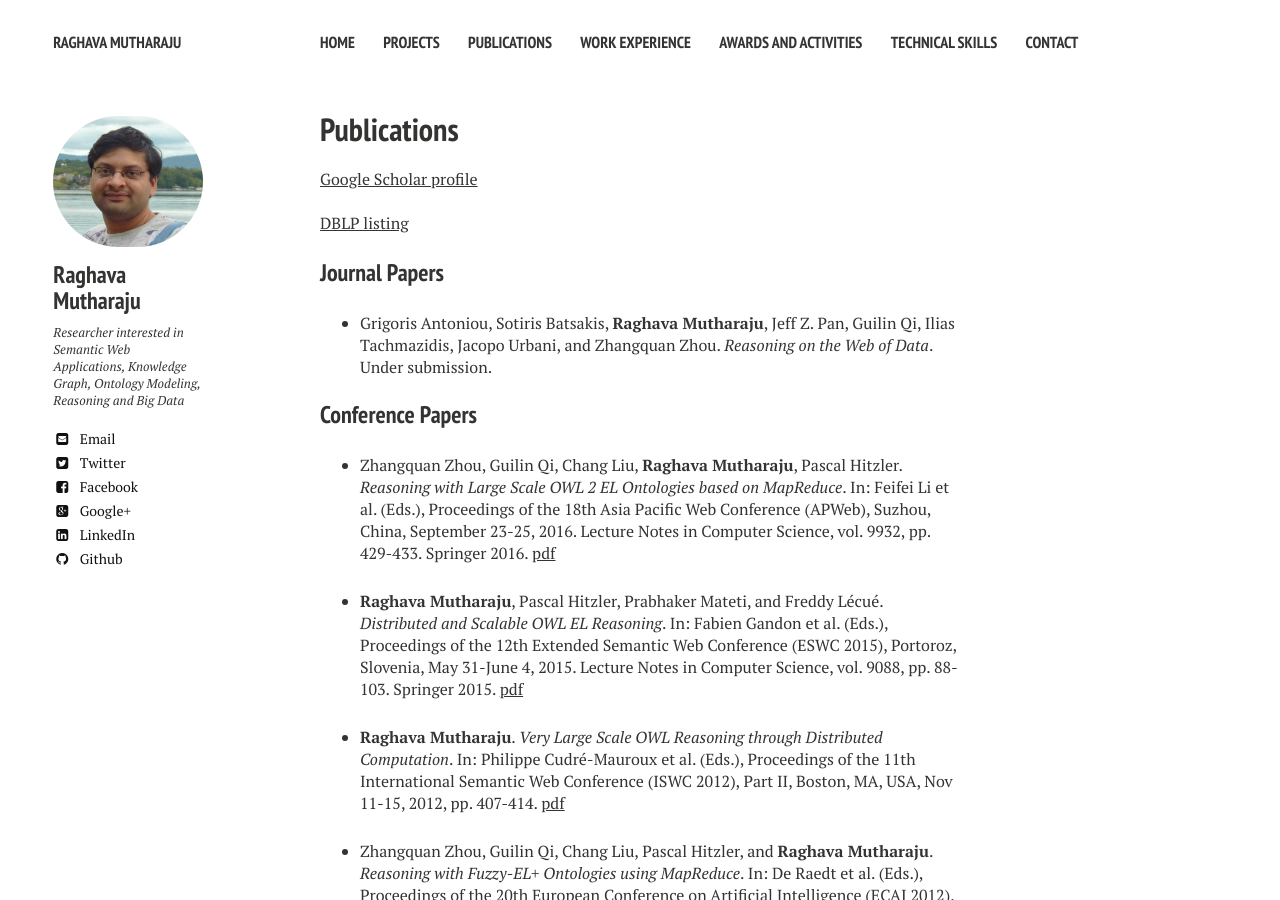
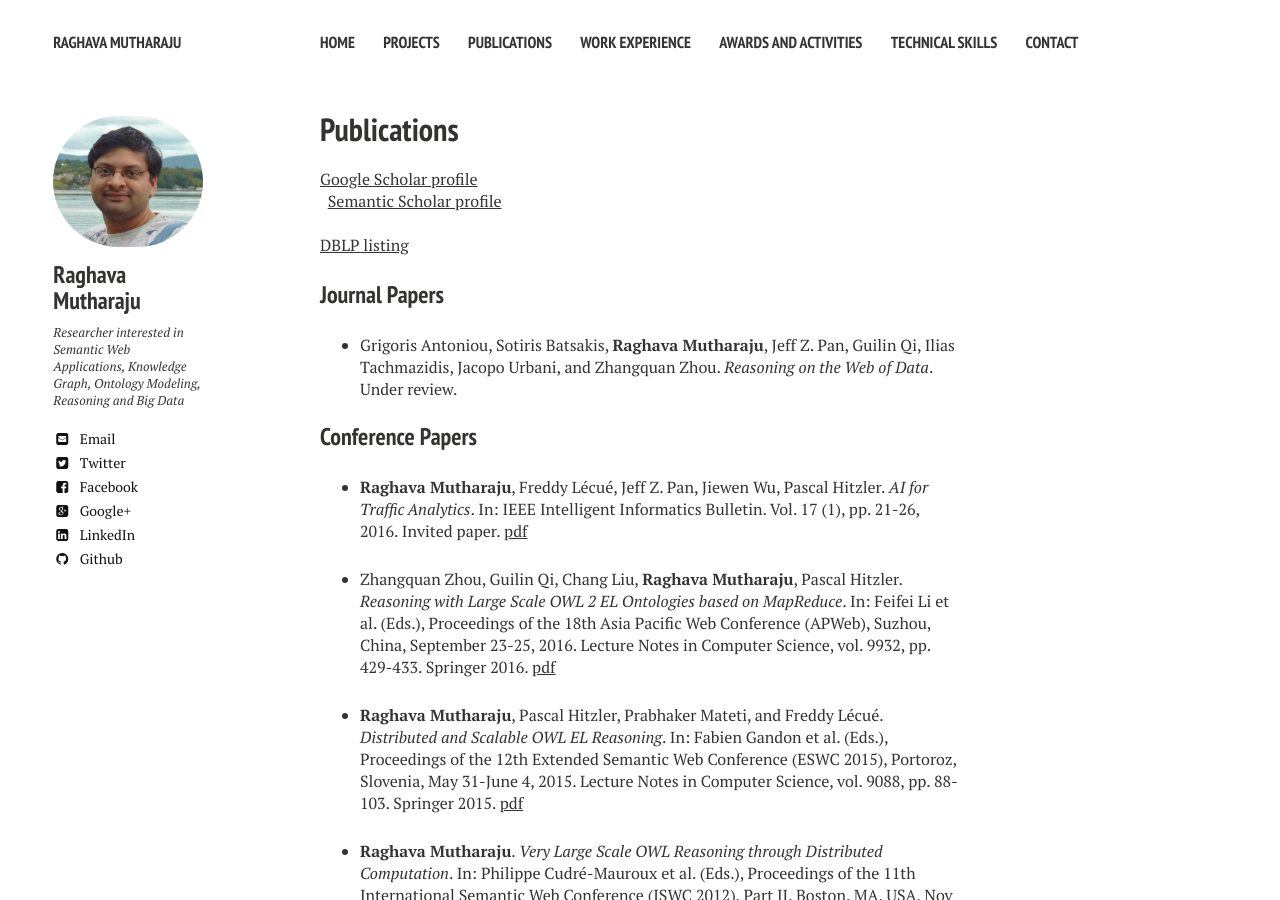
Before and after one commit to raghavam/raghavam.github.io, a Jekyll site: the page built from publications.md, in a window 1280 px wide and 900 px high. Built offline with Jekyll 4.4.1, drawn with Linux system fonts in a browser that asks for light colours; nearby versions of some CDN libraries.

Commit message:
added IEEE IIB paper
added an entry for the IEEE Intelligent Informatics Bulletin paper

```diff
--- a/publications.md
+++ b/publications.md
@@ -6,14 +6,18 @@ share: false
 
 <a href="https://scholar.google.com/citations?user=69pEM_YAAAAJ&hl=en" target="_blank">Google Scholar profile</a>
 &nbsp;
+<a href="https://www.semanticscholar.org/author/Raghava-Mutharaju/3163243" target="_blank">Semantic Scholar profile</a>
+&nbsp;
 <a href="http://dblp.uni-trier.de/pers/hd/m/Mutharaju:Raghava" target="_blank">DBLP listing</a>
 
 ### Journal Papers
 
-  * Grigoris Antoniou, Sotiris Batsakis, **Raghava Mutharaju**, Jeff Z. Pan, Guilin Qi, Ilias Tachmazidis, Jacopo Urbani, and Zhangquan Zhou. *Reasoning on the Web of Data*. Under submission.
+  * Grigoris Antoniou, Sotiris Batsakis, **Raghava Mutharaju**, Jeff Z. Pan, Guilin Qi, Ilias Tachmazidis, Jacopo Urbani, and Zhangquan Zhou. *Reasoning on the Web of Data*. Under review.
 
 
 ### Conference Papers
+
+  * **Raghava Mutharaju**, Freddy L&eacute;cu&eacute;, Jeff Z. Pan, Jiewen Wu, Pascal Hitzler. *AI for Traffic Analytics*. In: IEEE Intelligent Informatics Bulletin. Vol. 17 (1), pp. 21-26, 2016. Invited paper. <a href="../files/AI-Traffic-Analytics-IEEE-IIB-2016.pdf" target="_blank">pdf</a>
 
   * Zhangquan Zhou, Guilin Qi, Chang Liu, **Raghava Mutharaju**, Pascal Hitzler. *Reasoning with Large Scale OWL 2 EL Ontologies based on MapReduce*. In: Feifei Li et al. (Eds.), Proceedings of the 18th Asia Pacific Web Conference (APWeb), Suzhou, China, September 23-25, 2016. Lecture Notes in Computer Science, vol. 9932, pp. 429-433. Springer 2016. <a href="../files/EL-MR-APWeb2016.pdf" target="_blank">pdf</a>
 
```
Also changed, not shown: 1 other file.
